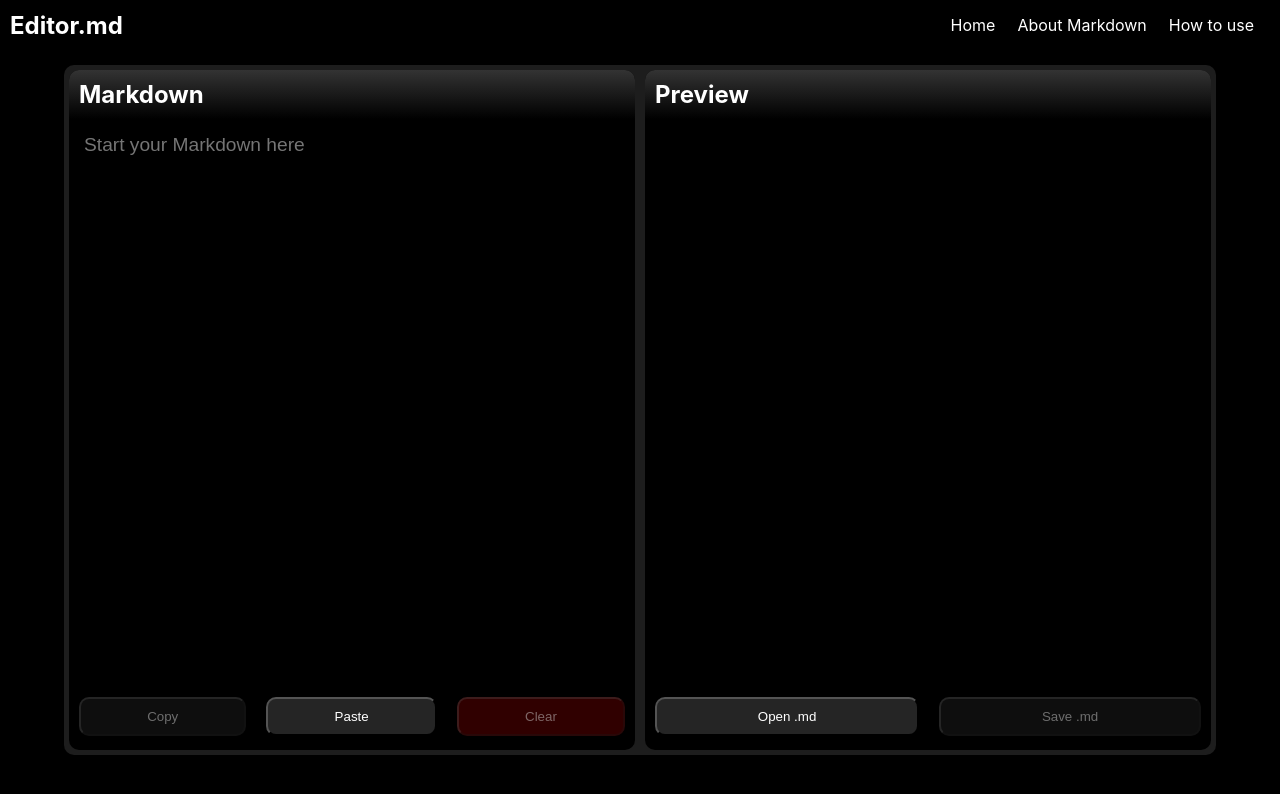
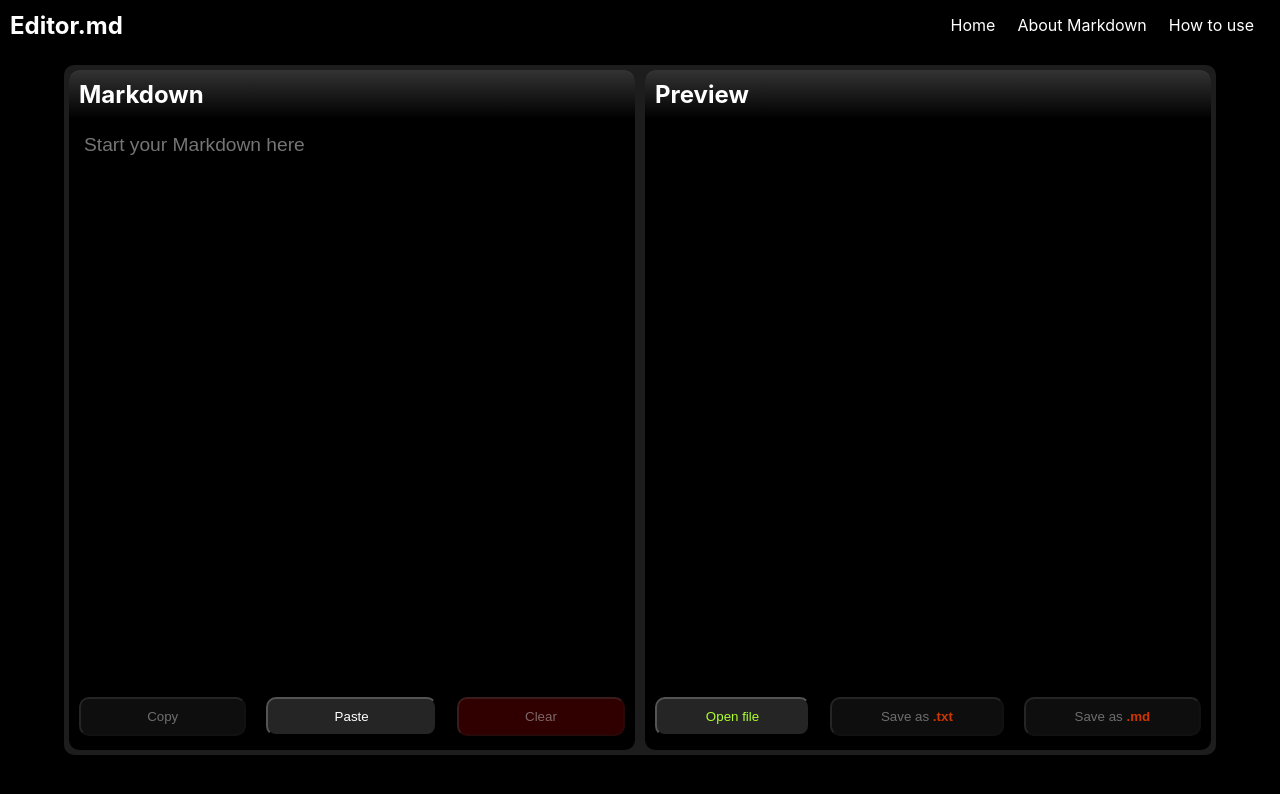
Before and after one commit to Ankurcr7/Editor.md, a React (Create React App) app: page / in a window 1280 px wide. Shown: the top 794 px of the page. Built offline with nearby package versions, Linux system fonts and the light colour scheme.

Commit message:
save buttons

```diff
--- a/src/components/Home.jsx
+++ b/src/components/Home.jsx
@@ -122,11 +122,13 @@ export default function Home() {
 
   // }
 
-  const saveOndevices = () => {
+  const saveOndevices = (option) => {
     const blob = new Blob([markdownvalue], { type: 'text/plain' });
     const link = document.createElement('a');
     link.href = URL.createObjectURL(blob);
-    link.download = 'md.txt';
+    if(option === 0){link.download = 'Markdown.txt';}
+    else{link.download = 'Markdown.md';}
+
     document.body.appendChild(link);
     link.click();
     document.body.removeChild(link);
@@ -169,10 +171,13 @@ export default function Home() {
                 <input type="file" id="inputfile" onChange={upgradedopenfileOndevices} />
                 <button className='btn inputfile-btn'>
 
-                  <label htmlFor="inputfile" className='pad'>Open .md</label>
+                  <label htmlFor="inputfile" className='pad' style={{color:"greenyellow"}}>Open file</label>
                 </button>
 
-              <button className='btn pad' id="save" onClick={saveOndevices} disabled={markdownvalue.length === 0}>Save .md</button>
+              <button className='btn pad' id="save"  onClick={()=>{saveOndevices(0)}} disabled={markdownvalue.length === 0}>Save as <span style={{color:"orangered", backgroundColor:"transparent", fontWeight:"bolder"}} >.txt</span></button>
+
+              <button className='btn pad' id="save1"  onClick={()=>{saveOndevices(1)}} disabled={markdownvalue.length === 0}>Save as <span style={{color:"orangered", backgroundColor:"transparent", fontWeight:"bolder"}} >.md</span></button>
+
             </div>
           </div>
         </div>
--- a/src/styles/home.style.css
+++ b/src/styles/home.style.css
@@ -69,7 +69,7 @@
     background-color: rgba(37, 37, 37, 0.5);
 }
 
-#save:disabled{
+#save:disabled, #save1:disabled{
     color: rgba(255, 255, 255,0.5);
     background-color: rgba(37, 37, 37, 0.5);
 }
@@ -215,3 +215,20 @@ textarea{
         width: 98%;
     }
 }
+
+@media (max-width:380px) {
+    .functions .pad {
+        padding: 6px;
+        overflow: hidden;
+    }
+
+}
+
+@media (max-width:320px) {
+    .inner-container{
+        width: 98%;
+    }
+    .left-container, .right-container{
+        height: 95vh;
+    }
+}
```
